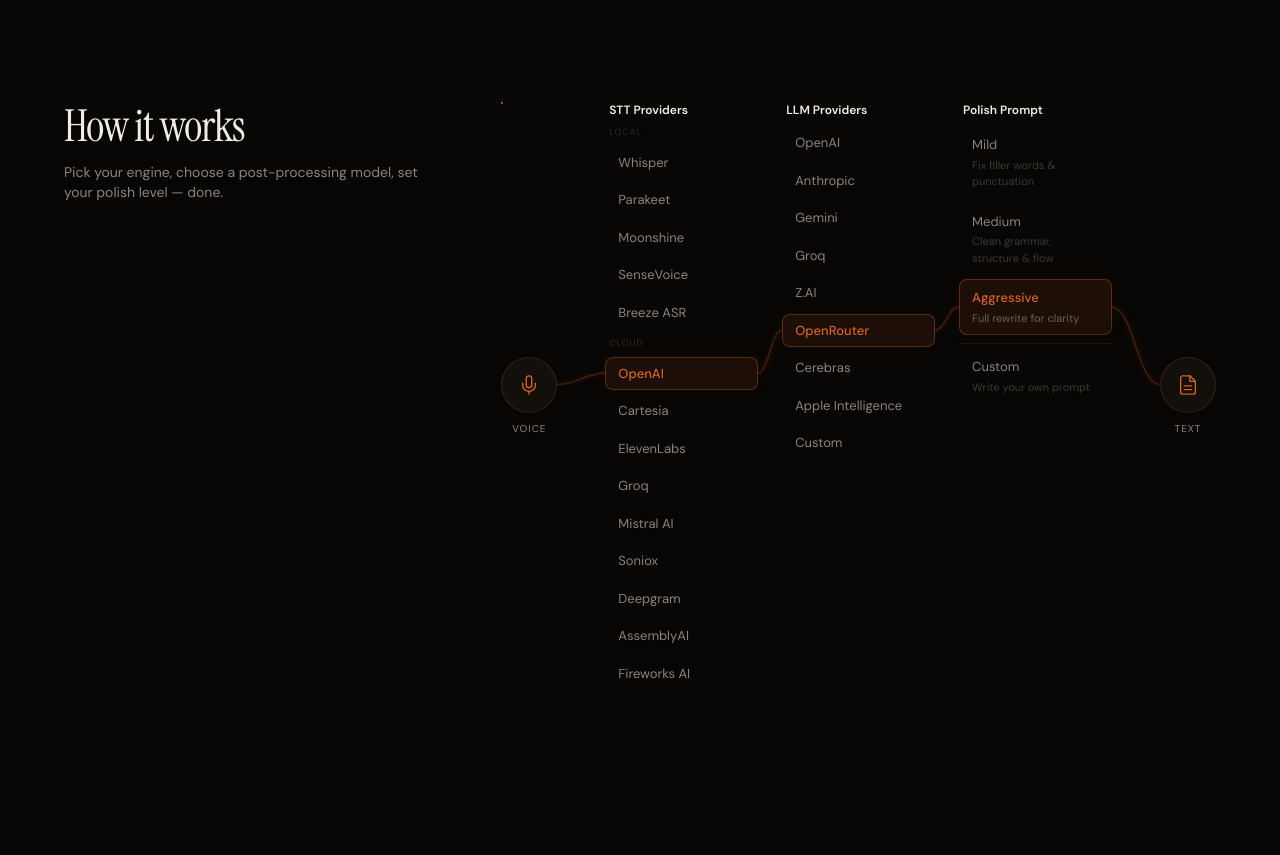
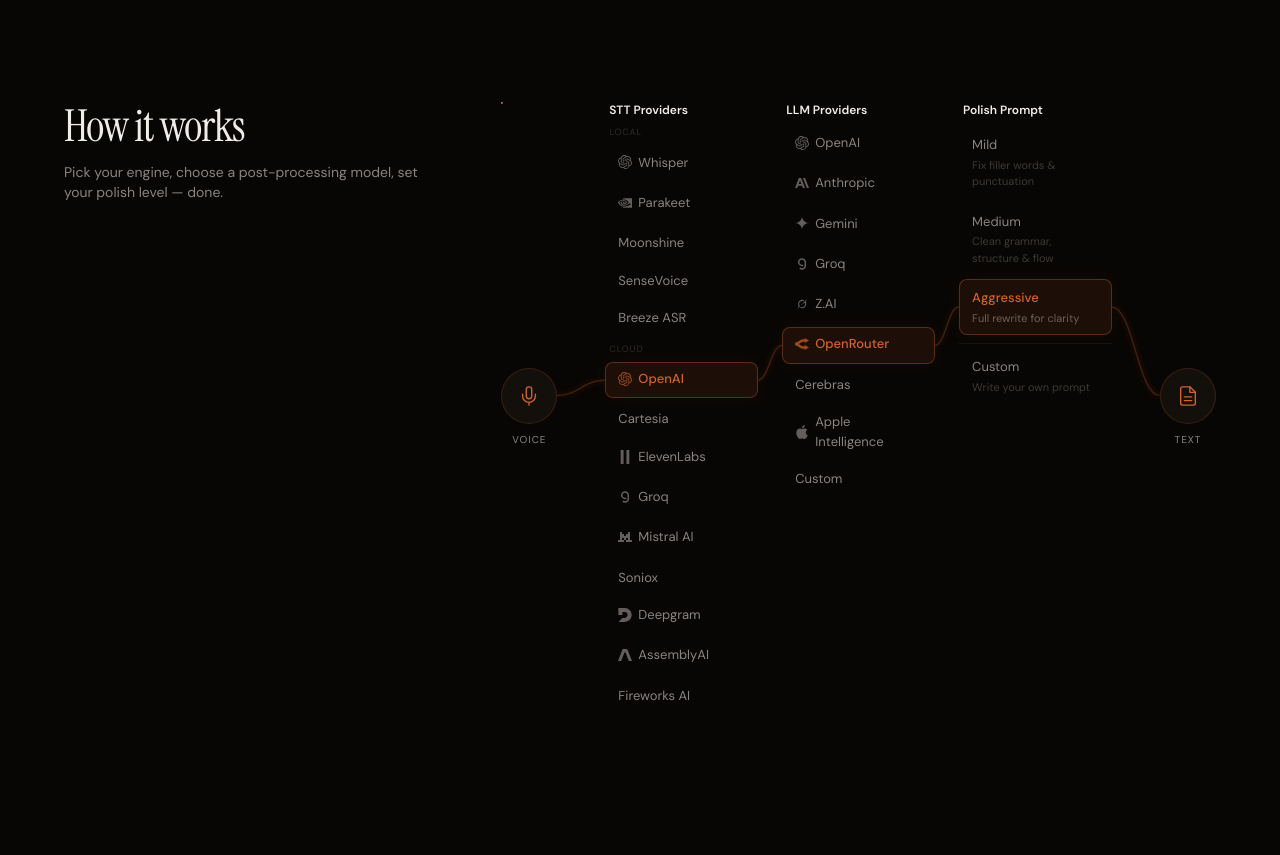
Before and after one commit to ElwinLiu/handless-web, a Next.js app: page / in a window 1280 px wide. Shown: the part 1240-2095 px from the top of the page. Built offline with nearby package versions, Linux system fonts and the light colour scheme.

Commit message:
feat: add provider brand icons to workflow diagram

```diff
--- a/src/app/components/WorkflowDiagram.tsx
+++ b/src/app/components/WorkflowDiagram.tsx
@@ -36,6 +36,100 @@
   { id: "medium", name: "Medium", desc: "Clean grammar, structure & flow" },
   { id: "aggressive", name: "Aggressive", desc: "Full rewrite for clarity" },
 ];
+
+/* ─── Provider brand icons (Simple Icons / official SVGs, viewBox 0 0 24 24 unless noted) ─── */
+
+const PI: Record<string, { vb?: string; d: string[] }> = {
+  openai: {
+    d: [
+      "M22.282 9.821a6 6 0 0 0-.516-4.91 6.05 6.05 0 0 0-6.51-2.9A6.065 6.065 0 0 0 4.981 4.18a6 6 0 0 0-3.998 2.9 6.05 6.05 0 0 0 .743 7.097 5.98 5.98 0 0 0 .51 4.911 6.05 6.05 0 0 0 6.515 2.9A6 6 0 0 0 13.26 24a6.06 6.06 0 0 0 5.772-4.206 6 6 0 0 0 3.997-2.9 6.06 6.06 0 0 0-.747-7.073M13.26 22.43a4.48 4.48 0 0 1-2.876-1.04l.141-.081 4.779-2.758a.8.8 0 0 0 .392-.681v-6.737l2.02 1.168a.07.07 0 0 1 .038.052v5.583a4.504 4.504 0 0 1-4.494 4.494M3.6 18.304a4.47 4.47 0 0 1-.535-3.014l.142.085 4.783 2.759a.77.77 0 0 0 .78 0l5.843-3.369v2.332a.08.08 0 0 1-.033.062L9.74 19.95a4.5 4.5 0 0 1-6.14-1.646M2.34 7.896a4.5 4.5 0 0 1 2.366-1.973V11.6a.77.77 0 0 0 .388.677l5.815 3.354-2.02 1.168a.08.08 0 0 1-.071 0l-4.83-2.786A4.504 4.504 0 0 1 2.34 7.872zm16.597 3.855-5.833-3.387L15.119 7.2a.08.08 0 0 1 .071 0l4.83 2.791a4.494 4.494 0 0 1-.676 8.105v-5.678a.79.79 0 0 0-.407-.667m2.01-3.023-.141-.085-4.774-2.782a.78.78 0 0 0-.785 0L9.409 9.23V6.897a.07.07 0 0 1 .028-.061l4.83-2.787a4.5 4.5 0 0 1 6.68 4.66zm-12.64 4.135-2.02-1.164a.08.08 0 0 1-.038-.057V6.075a4.5 4.5 0 0 1 7.375-3.453l-.142.08L8.704 5.46a.8.8 0 0 0-.393.681zm1.097-2.365 2.602-1.5 2.607 1.5v2.999l-2.597 1.5-2.607-1.5Z",
+    ],
+  },
+  nvidia: {
+    d: [
+      "M8.948 8.798v-1.43a6.7 6.7 0 0 1 .424-.018c3.922-.124 6.493 3.374 6.493 3.374s-2.774 3.851-5.75 3.851c-.398 0-.787-.062-1.158-.185v-4.346c1.528.185 1.837.857 2.747 2.385l2.04-1.714s-1.492-1.952-4-1.952a6.016 6.016 0 0 0-.796.035m0-4.735v2.138l.424-.027c5.45-.185 9.01 4.47 9.01 4.47s-4.08 4.964-8.33 4.964c-.37 0-.733-.035-1.095-.097v1.325c.3.035.61.062.91.062 3.957 0 6.82-2.023 9.593-4.408.459.371 2.34 1.263 2.73 1.652-2.633 2.208-8.772 3.984-12.253 3.984-.335 0-.653-.018-.971-.053v1.864H24V4.063zm0 10.326v1.131c-3.657-.654-4.673-4.46-4.673-4.46s1.758-1.944 4.673-2.262v1.237H8.94c-1.528-.186-2.73 1.245-2.73 1.245s.68 2.412 2.739 3.11M2.456 10.9s2.164-3.197 6.5-3.533V6.201C4.153 6.59 0 10.653 0 10.653s2.35 6.802 8.948 7.42v-1.237c-4.84-.6-6.492-5.936-6.492-5.936z",
+    ],
+  },
+  deepgram: {
+    d: [
+      "M11.203 24H1.517a.364.364 0 0 1-.258-.62l6.239-6.275a.366.366 0 0 1 .259-.108h3.52c2.723 0 5.025-2.127 5.107-4.845a5.004 5.004 0 0 0-4.999-5.148H7.613v4.646c0 .2-.164.364-.365.364H.968a.365.365 0 0 1-.363-.364V.364C.605.164.768 0 .969 0h10.416c6.684 0 12.111 5.485 12.01 12.187C23.293 18.77 17.794 24 11.202 24z",
+    ],
+  },
+  assemblyai: {
+    d: [
+      "M10.595 1.5a3.695 3.695 0 00-3.444 2.355L0 22.26h5.432l5.629-14.486h.002a.96.96 0 011.782 0h.75V4.835h-1.393L13.498 1.5h-2.902z",
+      "M7.151 3.855a3.695 3.695 0 013.26-2.35l-.002-.005H13.405c1.524 0 2.893.936 3.444 2.355L24 22.26h-5.525L11.54 4.413a2.528 2.528 0 00-4.609.006l.22-.564z",
+    ],
+  },
+  elevenlabs: {
+    d: ["M4.6035 0v24h4.9317V0zm9.8613 0v24h4.9317V0z"],
+  },
+  groq: {
+    d: [
+      "M12.036 2c-3.853-.035-7 3-7.036 6.781-.035 3.782 3.055 6.872 6.908 6.907h2.42v-2.566h-2.292c-2.407.028-4.38-1.866-4.408-4.23-.029-2.362 1.901-4.298 4.308-4.326h.1c2.407 0 4.358 1.915 4.365 4.278v6.305c0 2.342-1.944 4.25-4.323 4.279a4.375 4.375 0 01-3.033-1.252l-1.851 1.818A7 7 0 0012.029 22h.092c3.803-.056 6.858-3.083 6.879-6.816v-6.5C18.907 4.963 15.817 2 12.036 2z",
+    ],
+  },
+  mistral: {
+    d: [
+      "M17.143 3.429v3.428h-3.429v3.429h-3.428V6.857H6.857V3.43H3.43v13.714H0v3.428h10.286v-3.428H6.857v-3.429h3.429v3.429h3.429v-3.429h3.428v3.429h-3.428v3.428H24v-3.428h-3.43V3.429z",
+    ],
+  },
+  anthropic: {
+    d: [
+      "M17.3041 3.541h-3.6718l6.696 16.918H24Zm-10.6082 0L0 20.459h3.7442l1.3693-3.5527h7.0052l1.3693 3.5528h3.7442L10.5363 3.5409Zm-.3712 10.2232 2.2914-5.9456 2.2914 5.9456Z",
+    ],
+  },
+  gemini: {
+    d: [
+      "M11.04 19.32Q12 21.51 12 24q0-2.49.93-4.68.96-2.19 2.58-3.81t3.81-2.55Q21.51 12 24 12q-2.49 0-4.68-.93a12.3 12.3 0 0 1-3.81-2.58 12.3 12.3 0 0 1-2.58-3.81Q12 2.49 12 0q0 2.49-.96 4.68-.93 2.19-2.55 3.81a12.3 12.3 0 0 1-3.81 2.58Q2.49 12 0 12q2.49 0 4.68.96 2.19.93 3.81 2.55t2.55 3.81",
+    ],
+  },
+  apple: {
+    d: [
+      "M12.152 6.896c-.948 0-2.415-1.078-3.96-1.04-2.04.027-3.91 1.183-4.961 3.014-2.117 3.675-.546 9.103 1.519 12.09 1.013 1.454 2.208 3.09 3.792 3.039 1.52-.065 2.09-.987 3.935-.987 1.831 0 2.35.987 3.96.948 1.637-.026 2.676-1.48 3.676-2.948 1.156-1.688 1.636-3.325 1.662-3.415-.039-.013-3.182-1.221-3.22-4.857-.026-3.04 2.48-4.494 2.597-4.559-1.429-2.09-3.623-2.324-4.39-2.376-2-.156-3.675 1.09-4.61 1.09zM15.53 3.83c.843-1.012 1.4-2.427 1.245-3.83-1.207.052-2.662.805-3.532 1.818-.78.896-1.454 2.338-1.273 3.714 1.338.104 2.715-.688 3.559-1.701",
+    ],
+  },
+  openrouter: {
+    d: [
+      "M16.778 1.844v1.919q-.569-.026-1.138-.032-.708-.008-1.415.037c-1.93.126-4.023.728-6.149 2.237-2.911 2.066-2.731 1.95-4.14 2.75-.396.223-1.342.574-2.185.798-.841.225-1.753.333-1.751.333v4.229s.768.108 1.61.333c.842.224 1.789.575 2.185.799 1.41.798 1.228.683 4.14 2.75 2.126 1.509 4.22 2.11 6.148 2.236.88.058 1.716.041 2.555.005v1.918l7.222-4.168-7.222-4.17v2.176c-.86.038-1.611.065-2.278.021-1.364-.09-2.417-.357-3.979-1.465-2.244-1.593-2.866-2.027-3.68-2.508.889-.518 1.449-.906 3.822-2.59 1.56-1.109 2.614-1.377 3.978-1.466.667-.044 1.418-.017 2.278.02v2.176L24 6.014Z",
+    ],
+  },
+  xai: {
+    vb: "0 0 512 512",
+    d: [
+      "M210.484 312.759L343.465 210.383C349.984 205.364 359.302 207.322 362.408 215.117C378.758 256.231 371.454 305.64 338.925 339.563C306.397 373.487 261.137 380.927 219.768 363.983L174.577 385.803C239.394 432.008 318.104 420.581 367.289 369.251C406.303 328.564 418.386 273.104 407.088 223.091L407.19 223.198C390.807 149.726 411.218 120.359 453.03 60.3072C454.02 58.8833 455.01 57.4595 456 56L400.978 113.382V113.204L210.45 312.794",
+      "M183.042 337.641C136.519 291.294 144.54 219.567 184.236 178.203C213.59 147.59 261.683 135.096 303.666 153.464L348.755 131.75C340.632 125.627 330.221 119.042 318.275 114.414C264.277 91.2407 199.63 102.774 155.735 148.516C113.513 192.549 100.236 260.254 123.036 318.027C140.069 361.206 112.148 391.748 84.0229 422.575C74.0561 433.503 64.0553 444.431 56 456L183.007 337.677",
+    ],
+  },
+};
+
+/** Maps provider list id → icon key in PI. */
+const ICON_KEY: Record<string, string> = {
+  whisper: "openai",
+  parakeet: "nvidia",
+  "openai-stt": "openai",
+  "groq-stt": "groq",
+  zai: "xai",
+};
+
+function ProviderIcon({ id, size = 14 }: { id: string; size?: number }) {
+  const key = ICON_KEY[id] ?? id;
+  const icon = PI[key];
+  if (!icon) return null;
+  return (
+    <svg
+      width={size}
+      height={size}
+      viewBox={icon.vb ?? "0 0 24 24"}
+      fill="currentColor"
+      className="shrink-0 opacity-70"
+    >
+      {icon.d.map((p, i) => (
+        <path key={i} d={p} />
+      ))}
+    </svg>
+  );
+}
 
 export default function WorkflowDiagram() {
   const [engine, setEngine] = useState("openai-stt");
@@ -231,7 +325,10 @@
                   onClick={() => setEngine(e.id)}
                   className={itemCls(engine === e.id)}
                 >
-                  <span className={nameCls(engine === e.id)}>{e.name}</span>
+                  <span className={`inline-flex items-center gap-1.5 ${nameCls(engine === e.id)}`}>
+                    <ProviderIcon id={e.id} size={14} />
+                    {e.name}
+                  </span>
                 </button>
               ))}
               <p className="text-[9px] text-muted/30 uppercase tracking-widest pl-1 pt-1 pb-0.5">
@@ -244,7 +341,10 @@
                   onClick={() => setEngine(e.id)}
                   className={itemCls(engine === e.id)}
                 >
-                  <span className={nameCls(engine === e.id)}>{e.name}</span>
+                  <span className={`inline-flex items-center gap-1.5 ${nameCls(engine === e.id)}`}>
+                    <ProviderIcon id={e.id} size={14} />
+                    {e.name}
+                  </span>
                 </button>
               ))}
             </div>
@@ -263,7 +363,10 @@
                   onClick={() => setLlm(l.id)}
                   className={itemCls(llm === l.id)}
                 >
-                  <span className={nameCls(llm === l.id)}>{l.name}</span>
+                  <span className={`inline-flex items-center gap-1.5 ${nameCls(llm === l.id)}`}>
+                    <ProviderIcon id={l.id} size={14} />
+                    {l.name}
+                  </span>
                 </button>
               ))}
             </div>
@@ -347,12 +450,13 @@
               <button
                 key={e.id}
                 onClick={() => setEngine(e.id)}
-                className={`px-3 py-1.5 rounded-lg text-[13px] transition-all duration-200 ${
+                className={`inline-flex items-center gap-1.5 px-3 py-1.5 rounded-lg text-[13px] transition-all duration-200 ${
                   engine === e.id
                     ? "bg-[rgba(212,98,42,0.1)] border border-[rgba(212,98,42,0.35)] text-accent font-medium"
                     : "border border-transparent text-muted"
                 }`}
               >
+                <ProviderIcon id={e.id} size={14} />
                 {e.name}
               </button>
             ))}
@@ -371,12 +475,13 @@
               <button
                 key={l.id}
                 onClick={() => setLlm(l.id)}
-                className={`px-3 py-1.5 rounded-lg text-[13px] transition-all duration-200 ${
+                className={`inline-flex items-center gap-1.5 px-3 py-1.5 rounded-lg text-[13px] transition-all duration-200 ${
                   llm === l.id
                     ? "bg-[rgba(212,98,42,0.1)] border border-[rgba(212,98,42,0.35)] text-accent font-medium"
                     : "border border-transparent text-muted"
                 }`}
               >
+                <ProviderIcon id={l.id} size={14} />
                 {l.name}
               </button>
             ))}
```
